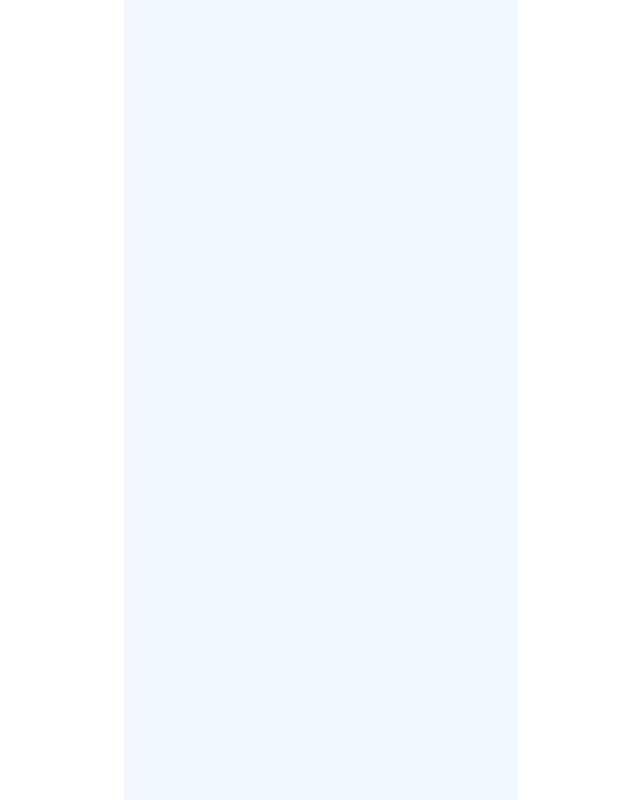
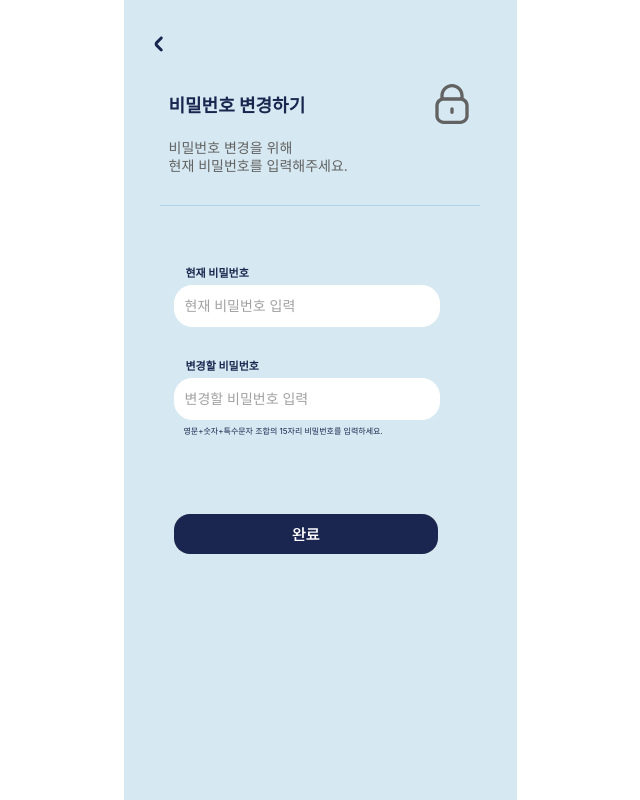
Before and after one commit to catholichak2024/cathak_web, a React (Create React App) app: page /mypage/password in a window 1280 px wide. Before the commit this address had no page. Shown: the whole page, without its empty margins (320-960 px from the left). Built offline with nearby package versions, Linux system fonts and the light colour scheme.

Commit message:
파일 경로 변경 + 비밀번호 변경창
마이 페이지 드롭다운, 로그아웃 팝업창, 회원탈퇴 팝업창 남았습니다

```diff
--- a/src/App.tsx
+++ b/src/App.tsx
@@ -7,7 +7,8 @@ import { ThemeProvider } from 'styled-components';
 import MainScreen from './components/MainScreen';
 import HomePage from './pages/Home/Home';
 import MyPage from './pages/MyPage/MyPage';
-import MajorChange from './pages/MyPage/MajorChange';
+import MajorChange from './pages/MyPage/MajorChange/MajorChange';
+import Password from './pages/MyPage/PasswordChange/Password'
 import SearchPage from './pages/SearchClass/SearchClass';
 import DetailClassMainPage from './pages/DetailClass/detailClassMainPage';
 import SplashPage from './pages/Splash/Splash';
@@ -23,6 +24,7 @@ function App() {
               <Route path="home" element={<HomePage />} />
               <Route path="mypage" element={<MyPage/>}/>
               <Route path="mypage/majorchange" element={<MajorChange/>}/>
+              <Route path="mypage/password" element={<Password/>}/>
               <Route path="searchclass" element={<SearchPage />} />
               <Route path="detailclass/general" element={<DetailClassMainPage />} />
               <Route path="detailclass/majorbasic" element={<DetailClassMainPage />} />
--- a/src/components/Header/Header.tsx
+++ b/src/components/Header/Header.tsx
@@ -16,7 +16,11 @@ const Header = ({ backarrow, catholiclogo1, catholiclogo2, catholicnamelogo}: Pr
     const location = useLocation();
 
     const handleBackClick = () => {
-          navigate(-1);
+        if (location.pathname === '/mypage/majorchange') {
+          navigate('/mypage');
+        } else {
+          navigate('/home');
+        }
     };
 
     const handleLogoClick = () => {
@@ -26,9 +30,6 @@ const Header = ({ backarrow, catholiclogo1, catholiclogo2, catholicnamelogo}: Pr
     return(
         <S.Layout>
             <S.IconLayout>
-                {/* {backarrow && (
-                  <BackArrow width={'100%'} onClick={() => navigate('/home')}/>
-                )} */}
                 {backarrow && (
                   <BackArrow width={'100%'} onClick={handleBackClick} />
                 )}
--- a/src/pages/DetailClass/GeneralDetailPage/GeneralDetailPage.tsx
+++ b/src/pages/DetailClass/GeneralDetailPage/GeneralDetailPage.tsx
@@ -1,13 +1,11 @@
 import React from 'react';
 import * as S from './Styles';
 import ClassListGeneral from '../../../components/DetailClass/ClassList/ClassListGeneral';
-import { useNavigate } from 'react-router-dom';
 
 const GeneralDetailPage = () => {
-  const navigate = useNavigate();
-
     return (
       <S.Layout>
+
         <ClassListGeneral />
       </S.Layout>
     );
--- a/src/pages/MyPage/StylesCh.ts
+++ b/src/pages/MyPage/MajorChange/Styles.ts
@@ -25,17 +25,17 @@ export const Container = styled.div`
   width: 100%;
   z-index: 1000;
   display: flex;
-  justify-content: space-between;
-  align-items: center;
+  justify-content: center; /* 수평 중앙 정렬 */
+  align-items: center; /* 수직 중앙 정렬 */
+  padding-top: 30px; /* Header 위의 여백 문제 해결 */
 `;
 
 export const TitleText = styled.span`
   font-size: 18px;
-  position: absolute;
-  top: 5%;
-  left: 44%;
   text-align: center;
+  font-weight: 600;
 `;
+
 
 export const MyBigRectangle = styled.div`
   width: 100%;
@@ -112,6 +112,8 @@ export const ImageButton = styled.button.withConfig({
     height: auto;
     transition: fill 0.3s ease;
     fill: ${({ isActive }) => (isActive ? '#5E93B6' : 'white')};
+    filter: blur(0.2px);
+    filter-shadow: ${({ isActive }) => (isActive ? '0px 4px 8px rgba(0, 0, 0, 0.2)' : 'none')};
   }
 
   span {
@@ -175,11 +177,10 @@ export const SaveText = styled.span`
 
 export const SaveButton = styled.button`
   position: absolute;
-  bottom: 20px;
-  left: 50%;
-  transform: translateX(-50%);
-  background-color: #5E93B6;
-  color: white;
+  bottom: 20%;
+  right: 10%;
+  background-color: white;
+  color: black;
   padding: 10px 20px;
   border: none;
   border-radius: 5px;
@@ -187,6 +188,6 @@ export const SaveButton = styled.button`
   font-size: 16px;
 
   &:hover {
-    background-color: #49789e;
+    background-color: white;
   }
 `;
--- a/src/pages/MyPage/MyPage.tsx
+++ b/src/pages/MyPage/MyPage.tsx
@@ -1,5 +1,5 @@
 import React from 'react';
-import * as S from './StylesM';
+import * as S from './Styles';
 import Header from '../../components/Header/Header';
 import myBigRectangle from '../../assets/my_image/my_big_rectangle.svg';
 import myHayangi from '../../assets/my_image/my_hayangi.svg';
@@ -17,6 +17,10 @@ const MyPage: React.FC = () => {
 
   const goToMajorChange = () => {
     navigate('/Mypage/MajorChange');
+  };
+
+  const handlePasswordClick = () => {
+    navigate('/mypage/password');
   };
 
   return (
@@ -68,7 +72,7 @@ const MyPage: React.FC = () => {
       </S.IdContainer>
 
       <S.Bottom>
-        <S.ImageWrapper>
+        <S.ImageWrapper onClick={handlePasswordClick}> {/* 클릭 이벤트 추가 */}
           <S.MyPassword src={myPassword} alt="First image" />
         </S.ImageWrapper>
 
--- /dev/null
+++ b/src/pages/MyPage/PasswordChange/Password.tsx
@@ -0,0 +1,103 @@
+import React, { useState }  from 'react';
+import * as S from './Styles';
+import Header from '../../../components/Header/Header';
+import { useNavigate } from 'react-router-dom';
+import pswImage from '../../../assets/psw/psw_lock.svg';
+import submitIcon from '../../../assets/psw/psw_complete.svg';
+import pswPopup from '../../../assets/psw/psw_popup.svg';
+
+const MyPassword: React.FC = () => {
+  const navigate = useNavigate();
+
+  const [currentPassword, setCurrentPassword] = useState('');
+  const [newPassword, setNewPassword] = useState('');
+  const [passwordError, setPasswordError] = useState('');
+  const [showPopup, setShowPopup] = useState(false);
+
+  const validatePassword = (password: string) => {
+    const passwordRegex = /^(?=.*[a-zA-Z])(?=.*\d)(?=.*[\W_]).{15,}$/;
+    return passwordRegex.test(password);
+  };
+
+  const handleNewPasswordChange = (e: React.ChangeEvent<HTMLInputElement>) => {
+    const password = e.target.value;
+    setNewPassword(password);
+
+    if (!validatePassword(password)) {
+      setPasswordError('영문+숫자+특수문자 조합의 15자리 비밀번호를 입력하세요.');
+    } else {
+      setPasswordError('');
+    }
+  };
+
+  const handleSubmit = () => {
+    if (validatePassword(newPassword)) {
+      setShowPopup(true);
+    }
+  };
+
+  const closePopup = () => {
+    setShowPopup(false);
+    navigate('/home');
+  };
+
+  return (
+    <S.Layout>
+      <Header backarrow={true} />
+      <S.Top>
+        <S.TitleContainer>
+          <S.TitleText>비밀번호 변경하기</S.TitleText>
+          <S.PswImage src={pswImage} alt="이미지" />
+        </S.TitleContainer>
+
+        <S.Description>
+          비밀번호 변경을 위해<br />
+          현재 비밀번호를 입력해주세요.
+        </S.Description>
+        <S.HorizontalLine />
+      </S.Top>
+
+      <S.Middle>
+        <S.Label>현재 비밀번호</S.Label>
+        <S.Input
+          type="password"
+          value={currentPassword}
+          placeholder="현재 비밀번호 입력"
+          onChange={(e) => setCurrentPassword(e.target.value)}
+        />
+
+        <S.Label>변경할 비밀번호</S.Label>
+        <S.Input
+          type="password"
+          value={newPassword}
+          placeholder="변경할 비밀번호 입력"
+          onChange={handleNewPasswordChange}
+        />
+        <S.HelperText>영문+숫자+특수문자 조합의 15자리 비밀번호를 입력하세요.</S.HelperText>
+
+        {passwordError && <S.ErrorMessage>{passwordError}</S.ErrorMessage>}
+
+        <S.SubmitButton
+          onClick={handleSubmit}
+          disabled={passwordError !== '' || currentPassword === ''}
+        >
+          <img src={submitIcon} alt="아이콘" />
+        </S.SubmitButton>
+
+      </S.Middle>
+
+      {showPopup && (
+        <S.PopupOverlay onClick={closePopup}>
+          <S.PopupContent>
+            <S.PopupTitle>비밀번호 변경 완료</S.PopupTitle>
+            <S.PopupDescription>비밀번호 변경이 정상적으로 완료되었습니다.</S.PopupDescription>
+            {/* <S.CloseButton onClick={closePopup}>확인</S.CloseButton> */}
+          </S.PopupContent>
+        </S.PopupOverlay>
+      )}
+
+    </S.Layout>
+  );
+};
+
+export default MyPassword;
--- /dev/null
+++ b/src/pages/MyPage/PasswordChange/Styles.ts
@@ -0,0 +1,176 @@
+import styled from 'styled-components';
+
+export const Layout = styled.div`
+  position: relative;
+  display: flex;
+  flex-direction: column;
+  align-items: center;
+  justify-content: flex-start;
+  height: 100vh;
+  background-color: #D6E8F1;
+  color: #333;
+`;
+
+export const Top = styled.div`
+  width: 100%;
+  margin-top: 20%;
+`;
+
+export const TitleContainer = styled.div`
+  display: flex;
+  justify-content: space-between;
+  align-items: center;
+  padding-left: 45px;
+`;
+
+export const TitleText = styled.h1`
+  font-size: 18px;
+  font-weight: bold;
+  color: #1A264F;
+  text-align: left;
+`;
+
+export const Description = styled.p`
+  margin-top: 10px;
+  font-size: 14px;
+  text-align: left;
+  padding-left: 20px;
+  line-height: 1.3;
+  color: #626262;
+  padding-left: 45px;
+`;
+
+export const PswImage = styled.img`
+  width: auto;
+  height: auto;
+  margin-right: 45px;
+`;
+
+export const HorizontalLine = styled.hr`
+  width: 320px;
+  height: 1px;
+  background-color: #AED3EC;
+  border: none;
+  margin-top: 30px;
+`;
+
+export const Middle = styled.div`
+  width: 100%;
+  margin-top: 20px;
+  display: flex;
+  margin-left: 100px;
+  flex-direction: column;
+  align-items: flex-start;
+`;
+
+export const Label = styled.label`
+  font-size: 11px;
+  color: #1A264F;
+  margin: 30px 0 5px 0;
+  display: block;
+  padding-left: 12px;
+  font-weight: bold;
+`;
+
+export const Input = styled.input`
+  width: 244px;
+  height: 40px;
+  border: 0.1px solid white;
+  border-radius: 18px;
+  padding: 0 10px;
+  font-size: 14px;
+  color: #1A264F;
+  &::placeholder {
+    color: #A1A1A1;
+  }
+  &:focus::placeholder {
+    color: transparent;
+  }
+`;
+
+export const HelperText = styled.p`
+  font-size: 8px;
+  color: #1A264F;
+  margin-top: 5px;
+  padding-left: 10px;
+`;
+
+export const ErrorMessage = styled.p`
+  font-size: 10px;
+  color: red;
+  margin-top: 5px;
+  padding-left: 5px;
+`;
+
+export const SubmitButton = styled.button`
+  width: 264px;
+  height: 40px;
+  background-color: ${({ disabled }) => (disabled ? '#DADADA' : '#1A264F')};
+  color: white;
+  border: none;
+  border-radius: 15px;
+  font-size: 14px;
+  cursor: ${({ disabled }) => (disabled ? 'not-allowed' : 'pointer')};
+  margin-top: 70px;
+  display: flex;
+  justify-content: center;
+  align-items: center;
+  gap: 10px;
+  transition: background-color 0.3s ease;
+
+  &:hover {
+    background-color: ${({ disabled }) => (disabled ? '#DADADA' : '#162142')};
+  }
+
+  img {
+    width: auto;
+    height: auto;
+  }
+`;
+
+export const PopupOverlay = styled.div`
+  position: fixed;
+  top: 0;
+  left: 0;
+  width: 100%;
+  height: 100%;
+  background-color: rgba(0, 0, 0, 0.5);
+  display: flex;
+  justify-content: center;
+  align-items: center;
+  z-index: 1000;
+`;
+
+export const PopupContent = styled.div`
+  background-color: white;
+  border-radius: 15px;
+  padding: 20px;
+  text-align: center;
+  width: 320px;
+  height: 194px;
+  display: flex;
+  flex-direction: column; /* 세로 정렬 */
+  justify-content: center; /* 세로 중앙 정렬 */
+  align-items: center; /* 가로 중앙 정렬 */
+`;
+
+export const PopupTitle = styled.h2`
+  font-size: 16px;
+  color: black;
+  margin-bottom: 5px;
+`;
+
+export const PopupDescription = styled.p`
+  font-size: 12px;
+  color: #626262;
+`;
+
+// export const CloseButton = styled.button`
+//   margin-top: 20px;
+//   background-color: #1A264F;
+//   color: white;
+//   border: none;
+//   border-radius: 5px;
+//   padding: 10px 20px;
+//   cursor: pointer;
+// `;
--- a/src/pages/Splash/Splash.tsx
+++ b/src/pages/Splash/Splash.tsx
@@ -9,7 +9,7 @@ const Splash: React.FC = () => {
   useEffect(() => {
     const timer = setTimeout(() => {
       navigate('/home');
-    }, 2000);
+    }, 3000);
 
     return () => clearTimeout(timer);
   }, [navigate('/home')]);
```
Also changed, not shown: src/pages/MyPage/MajorChange/MajorChange.tsx (renamed from src/pages/MyPage/MajorChange.tsx, +29 -22 lines), src/assets/my_image/major_multi2.svg (added), src/assets/psw/psw_popup.svg (added), src/pages/MyPage/Styles.ts (renamed from src/pages/MyPage/StylesM.ts).
